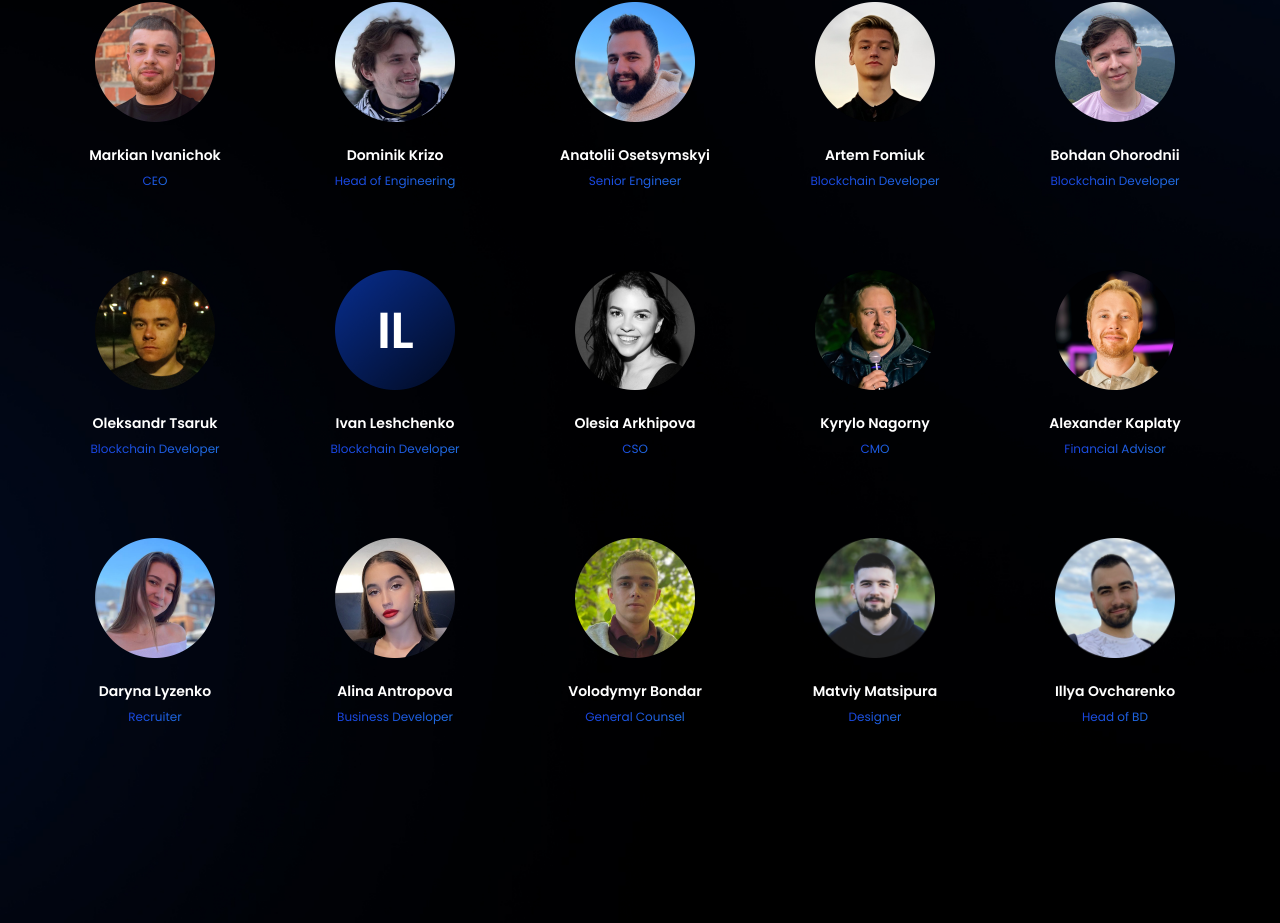
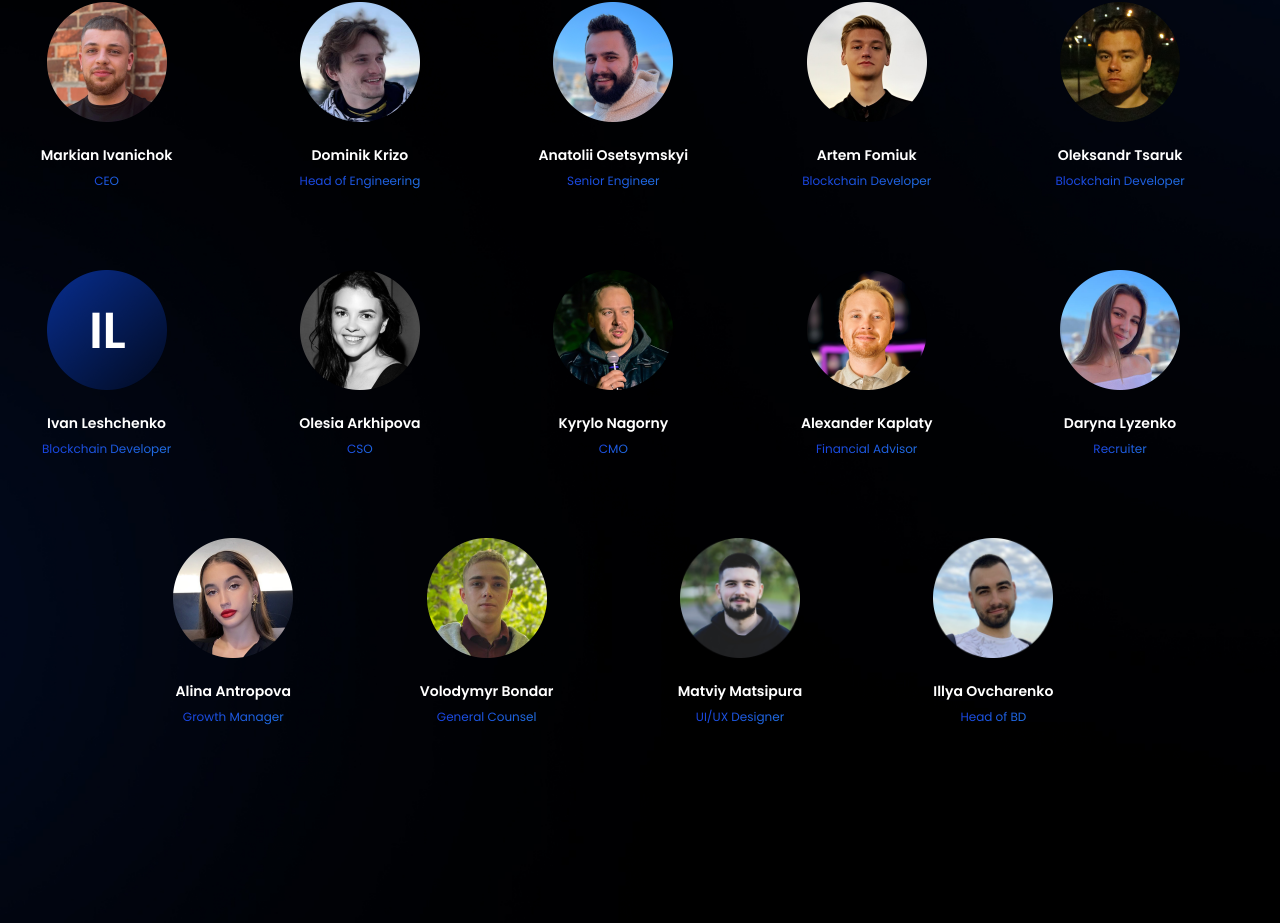
Before and after one commit to Brushfam/brushfam-website, a Next.js app: page /about-us in a window 1280 px wide. Shown: the part 1411-2334 px from the top of the page. Built offline with nearby package versions, Linux system fonts and the light colour scheme.

Commit message:
updated team list

```diff
--- a/data/teamData.js
+++ b/data/teamData.js
@@ -22,12 +22,6 @@ export const teamData = [
         name: "Artem Fomiuk",
         role: "Blockchain Developer",
         social: "https://www.linkedin.com/in/artem-fomiuk-31249b226/"
-    },
-    {
-        src: "/team/Bogdan.png",
-        name: "Bohdan Ohorodnii",
-        role: "Blockchain Developer",
-        social: "https://www.linkedin.com/in/bogdan-ogorodniy/"
     },
     {
         src: "/team/Nameless.png",
@@ -68,7 +62,7 @@ export const teamData = [
     {
         src: "/team/Alina.png",
         name: "Alina Antropova",
-        role: "Business Developer",
+        role: "Growth Manager",
         social: "https://www.linkedin.com/in/alina-antropova/"
     },
     {
@@ -80,7 +74,7 @@ export const teamData = [
     {
         src: "/team/Matviy.png",
         name: "Matviy Matsipura",
-        role: "Designer",
+        role: "UI/UX Designer",
         social: "https://twitter.com/matt_matsipura"
     },
     {
--- a/styles/about-us/Team.module.css
+++ b/styles/about-us/Team.module.css
@@ -45,24 +45,30 @@
     grid-column: span 4
 }
 
-@media (min-width: 1201px) {
-    /*.teamList li:nth-last-child(3){*/
-    /*    grid-row-start: 3;*/
-    /*    grid-column-start: 5;*/
-    /*    grid-column-end: 9;*/
-    /*}*/
+@media (min-width: 1261px) {
+    .teamList li:nth-last-child(4){
+        grid-row-start: 3;
+        grid-column-start: 3;
+        grid-column-end: 6;
+    }
 
-    /*.teamList li:nth-last-child(2){*/
-    /*    grid-row-start: 3;*/
-    /*    grid-column-start: 9;*/
-    /*    grid-column-end: 13;*/
-    /*}*/
+    .teamList li:nth-last-child(3){
+        grid-row-start: 3;
+        grid-column-start: 7;
+        grid-column-end: 10;
+    }
 
-    /*.teamList li:nth-last-child(1){*/
-    /*    grid-row-start: 4;*/
-    /*    grid-column-start: 1;*/
-    /*    grid-column-end: 5;*/
-    /*}*/
+    .teamList li:nth-last-child(2){
+        grid-row-start: 3;
+        grid-column-start: 11;
+        grid-column-end: 14;
+    }
+
+    .teamList li:nth-last-child(1){
+        grid-row-start: 3;
+        grid-column-start: 15;
+        grid-column-end: 18;
+    }
 }
 
 .teamList img {
@@ -99,27 +105,25 @@
     background-clip: text;
 }
 
-@media (max-width: 1200px) {
+@media (max-width: 1560px) {
+    .teamList {
+        grid-column-gap: 30px;
+    }
+}
+
+@media (max-width: 1260px) {
     .teamList {
         grid-template-columns: repeat(12, 1fr);
     }
-
-    /*.teamList li:nth-last-child(1){*/
-    /*    grid-row-start: 5;*/
-    /*    grid-column-start: 5;*/
-    /*    grid-column-end: 9;*/
-    /*}*/
 }
 
 @media (max-width: 740px) {
     .teamList {
         max-width: 89%;
-        grid-column-gap: 16px;
-        grid-row-gap: 28px;
     }
 }
 
-@media (max-width: 530px) {
+@media (max-width: 580px) {
     .teamItem {
         width: auto;
     }
```
